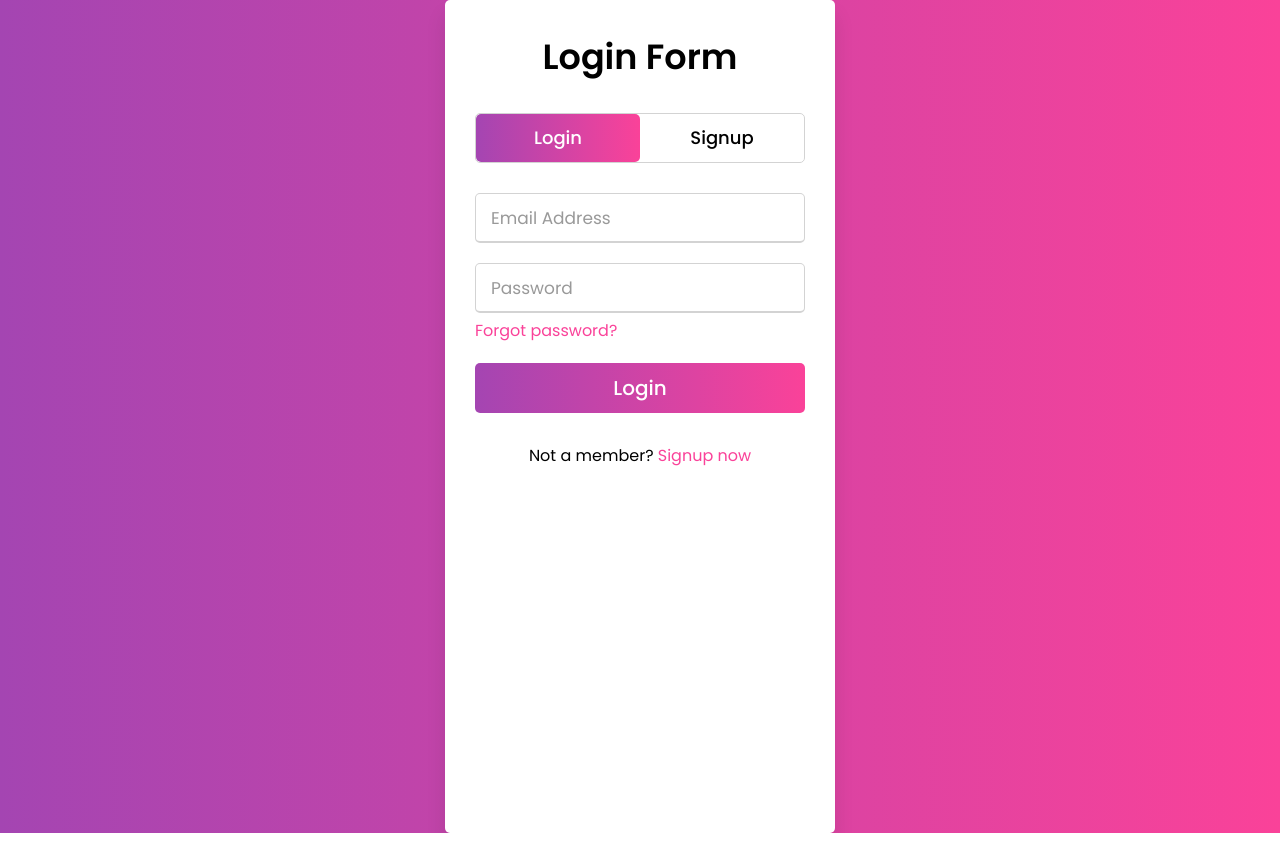
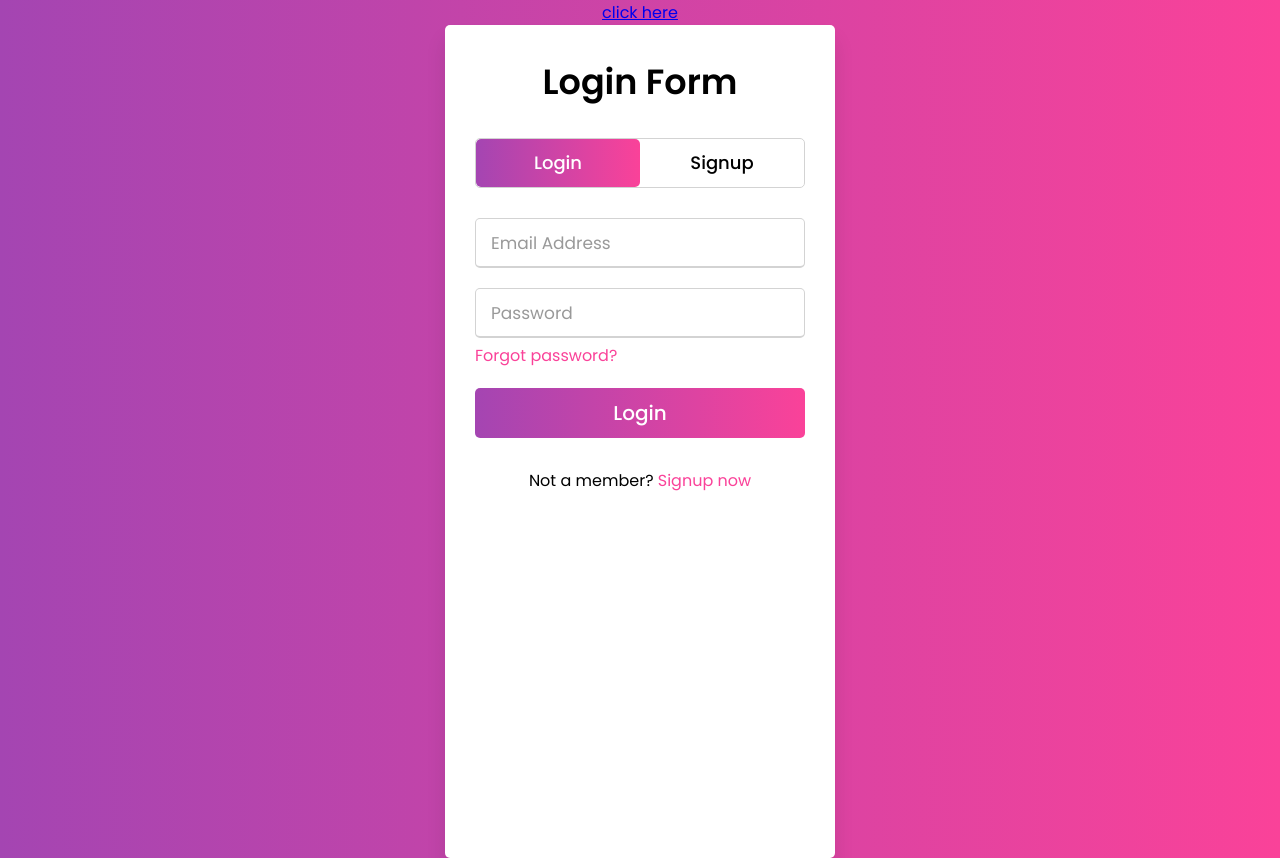
Before and after one commit to RohitBhandare/SignupPage, a plain HTML site: page index.html in a window 1280 px wide. Before the commit the page ends 833 px from the top, so only its background shows below. Drawn offline with Linux system fonts and the light colour scheme.

Commit message:
Update index.html

```diff
--- a/index.html
+++ b/index.html
@@ -7,6 +7,7 @@
       <meta name="viewport" content="width=device-width, initial-scale=1.0">
    </head>
    <body>
+<a href="india.htnl">click here</a>
       <div class="wrapper">
          <div class="title-text">
             <div class="title login">
```
